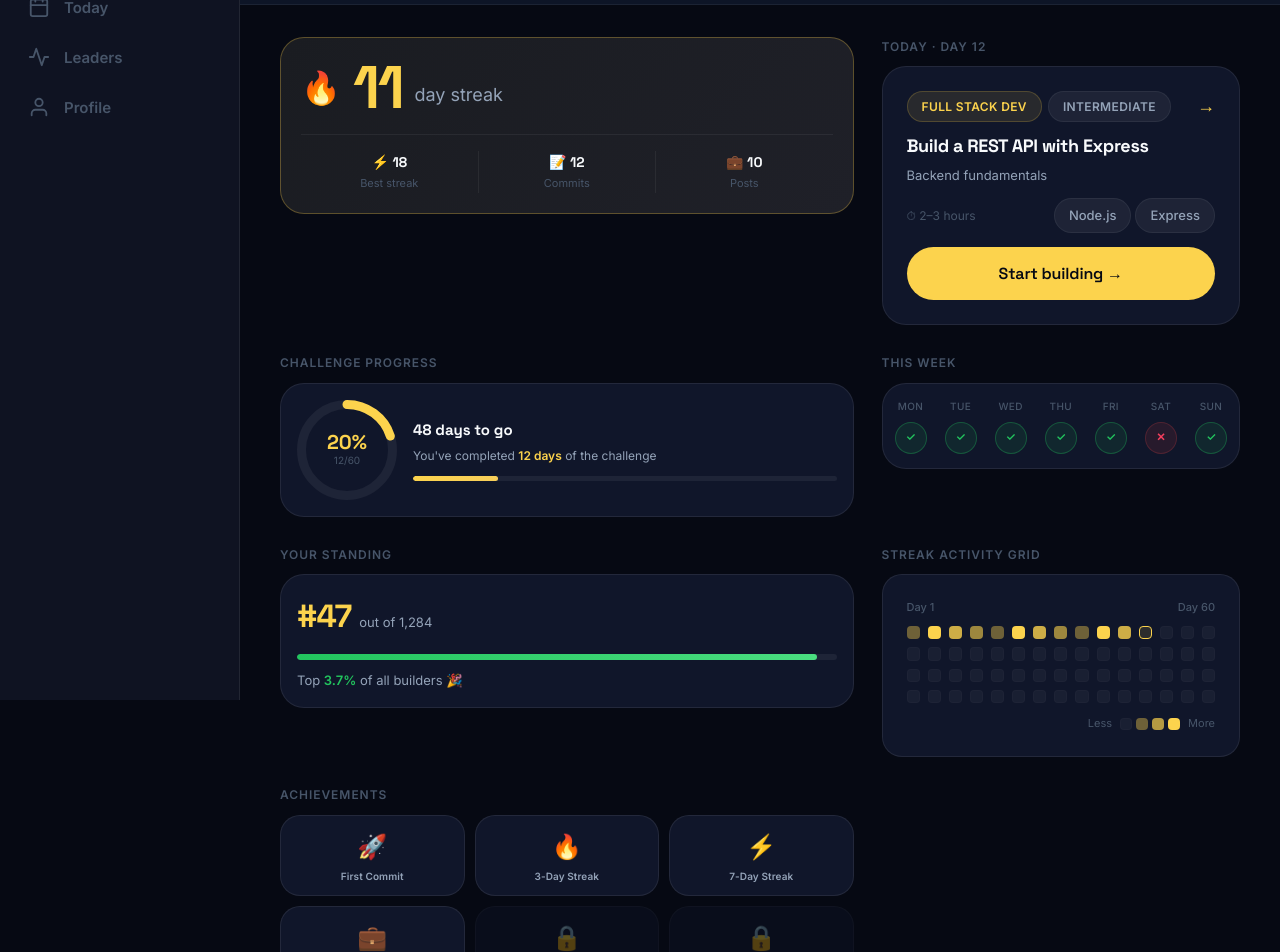
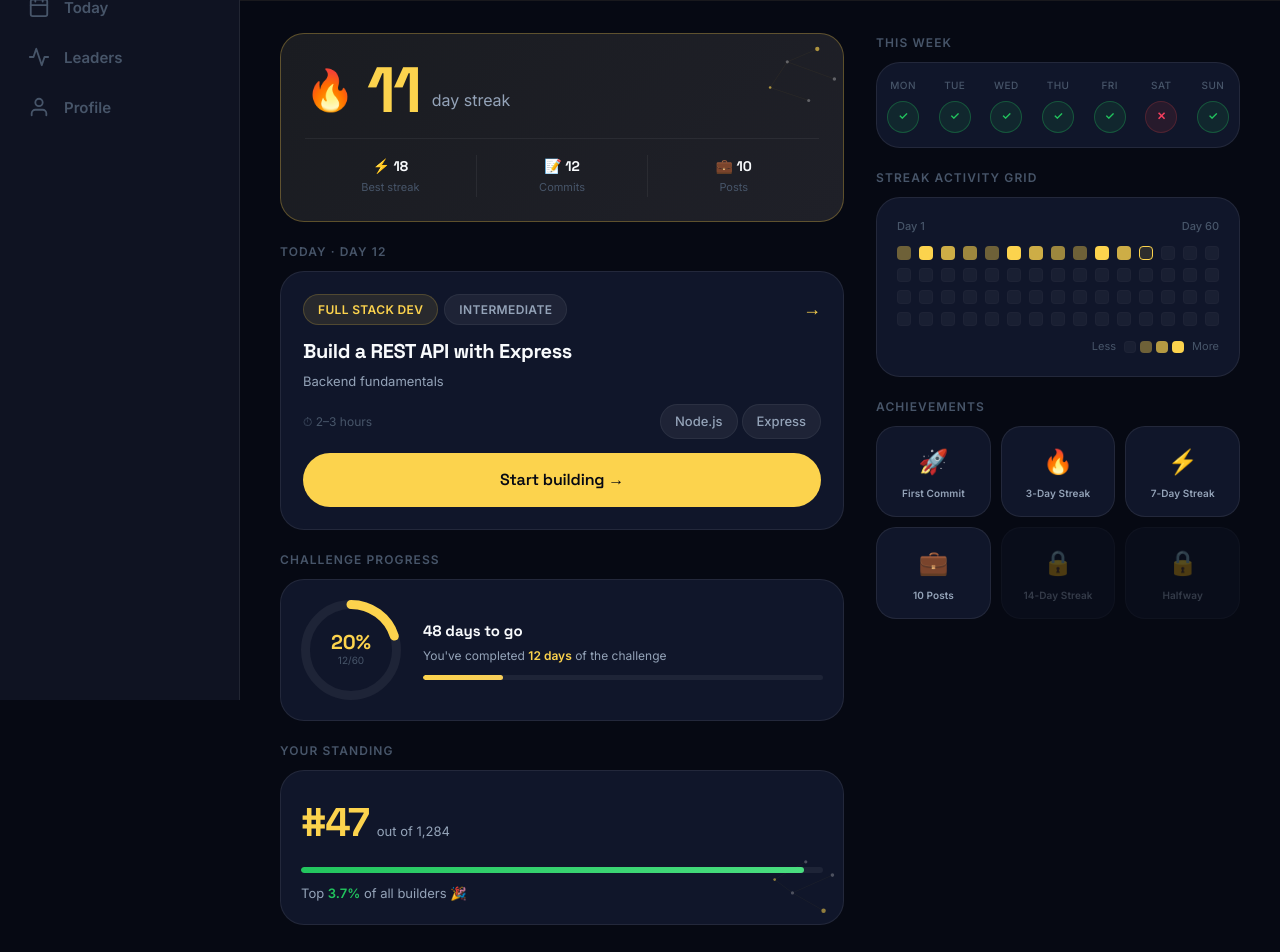
Before and after one commit to Samritha-S/ABTalks, a Next.js app: page /dashboard in a window 1280 px wide. Shown: the part 100-1052 px from the top of the page. Built offline with nearby package versions, Linux system fonts and the light colour scheme; sample sign-in values are in the browser's storage.

Commit message:
design: dashboard two-column layout, constellations in streak/standing cards, visual polish

```diff
--- a/app/dashboard/page.js
+++ b/app/dashboard/page.js
@@ -5,6 +5,23 @@ import Link from 'next/link';
 import { student, challengeDays } from '@/data/mockData';
 import BottomNav from '@/components/BottomNav';
 import styles from './page.module.css';
+
+// ── Shared constellation SVG ──────────────────────────────────
+function Constellation({ className, viewBox, stars, lines }) {
+  return (
+    <svg className={`${styles.constel} ${className || ''}`} viewBox={viewBox} fill="none" aria-hidden="true">
+      {lines.map(([x1,y1,x2,y2], i) => (
+        <line key={i} x1={x1} y1={y1} x2={x2} y2={y2}
+          stroke="rgba(252,211,77,0.10)" strokeWidth="0.8" />
+      ))}
+      {stars.map(([cx,cy,r,yellow], i) => (
+        <circle key={i} cx={cx} cy={cy} r={r}
+          fill={yellow ? '#fcd34d' : '#ffffff'}
+          opacity={yellow ? 1 : 0.45} />
+      ))}
+    </svg>
+  );
+}
 
 // Animated streak counter
 function AnimatedNumber({ value }) {
@@ -56,6 +73,7 @@ export default function DashboardPage() {
 
   return (
     <div className={`page-with-bottom-nav ${styles.dashboard}`}>
+
       {/* ── Top Bar ── */}
       <header className={styles.header}>
         <div className={styles.headerLeft}>
@@ -80,9 +98,12 @@ export default function DashboardPage() {
 
       <div className={styles.content}>
 
-        {/* ── Missed Day Warning ── */}
+        {/* ── Col A (left on desktop) ── */}
+        <div className={styles.colA}>
+
+          {/* Missed Day Warning */}
           {missedYesterday && (
-          <div className={`${styles.warningBanner}`} id="missed-day-banner">
+            <div className={styles.warningBanner} id="missed-day-banner">
               <div className={styles.warningIcon}>⚠️</div>
               <div>
                 <div className={styles.warningTitle}>You missed yesterday</div>
@@ -91,7 +112,7 @@ export default function DashboardPage() {
             </div>
           )}
 
-        {/* ── First Day State ── */}
+          {/* First Day State */}
           {isFirstDay && (
             <div className={styles.firstDayCard} id="first-day-card">
               <div className={styles.firstDayEmoji}>🚀</div>
@@ -103,6 +124,13 @@ export default function DashboardPage() {
           {/* ── Streak Card ── */}
           {!isFirstDay && (
             <div className={styles.streakCard} id="streak-card">
+              {/* constellation top-right */}
+              <Constellation
+                className={styles.constelStreakTR}
+                viewBox="0 0 140 100"
+                stars={[[110,15,2.5,true],[75,30,1.8,false],[130,50,2,false],[55,60,1.5,true],[100,75,1.8,false]]}
+                lines={[[110,15,75,30],[75,30,130,50],[75,30,55,60],[55,60,100,75]]}
+              />
               <div className={styles.streakMain}>
                 <div className={styles.streakFire}>🔥</div>
                 <div className={styles.streakNumber}>
@@ -180,6 +208,35 @@ export default function DashboardPage() {
             </div>
           </div>
 
+          {/* ── Leaderboard Standing ── */}
+          <div className={styles.standingSection}>
+            <div className={styles.sectionLabel}>YOUR STANDING</div>
+            <div className={styles.standingCard} id="standing-card">
+              {/* constellation bottom-right */}
+              <Constellation
+                className={styles.constelStandingBR}
+                viewBox="0 0 120 90"
+                stars={[[100,75,2.5,true],[65,55,1.8,false],[110,35,2,false],[45,40,1.5,true],[80,20,1.8,false]]}
+                lines={[[100,75,65,55],[65,55,110,35],[65,55,45,40],[45,40,80,20]]}
+              />
+              <div className={styles.standingRank}>
+                <div className={styles.rankBadge}>#{s.rank}</div>
+                <div className={styles.rankLabel}>out of {s.totalParticipants.toLocaleString()}</div>
+              </div>
+              <div className={styles.standingBar}>
+                <div className={styles.standingBarFill} style={{ width: `${s.percentile}%` }} />
+              </div>
+              <div className={styles.standingDesc}>
+                Top <strong>{(100 - s.percentile).toFixed(1)}%</strong> of all builders 🎉
+              </div>
+            </div>
+          </div>
+
+        </div>{/* end colA */}
+
+        {/* ── Col B (right on desktop) ── */}
+        <div className={styles.colB}>
+
           {/* ── Week Calendar ── */}
           <div className={styles.weekSection}>
             <div className={styles.sectionLabel}>THIS WEEK</div>
@@ -199,24 +256,7 @@ export default function DashboardPage() {
             </div>
           </div>
 
-        {/* ── Leaderboard Standing ── */}
-        <div className={styles.standingSection}>
-          <div className={styles.sectionLabel}>YOUR STANDING</div>
-          <div className={styles.standingCard} id="standing-card">
-            <div className={styles.standingRank}>
-              <div className={styles.rankBadge}>#{s.rank}</div>
-              <div className={styles.rankLabel}>out of {s.totalParticipants.toLocaleString()}</div>
-            </div>
-            <div className={styles.standingBar}>
-              <div className={styles.standingBarFill} style={{ width: `${s.percentile}%` }} />
-            </div>
-            <div className={styles.standingDesc}>
-              Top <strong>{(100 - s.percentile).toFixed(1)}%</strong> of all builders 🎉
-            </div>
-          </div>
-        </div>
-
-        {/* ── 60-Day Progress Grid (GitHub/LeetCode Style) ── */}
+          {/* ── 60-Day Activity Grid ── */}
           <div className={styles.gridSection}>
             <div className={styles.sectionLabel}>STREAK ACTIVITY GRID</div>
             <div className={styles.gridCard} id="activity-grid-card">
@@ -229,15 +269,11 @@ export default function DashboardPage() {
                   const dayNum = idx + 1;
                   const isCompleted = dayNum < s.currentDay;
                   const isToday = dayNum === s.currentDay;
-
-                // Simulate varying commit density (opacities) for completed days
-                let opacity = 0.15; // default uncompleted
+                  let opacity = 0.15;
                   if (isCompleted) {
                     const densities = [0.4, 0.6, 0.8, 1.0];
-                  // Deterministic pseudo-random density based on day index
                     opacity = densities[(idx * 3) % densities.length];
                   }
-
                   return (
                     <div
                       key={idx}
@@ -282,6 +318,8 @@ export default function DashboardPage() {
             </div>
           </div>
 
+        </div>{/* end colB */}
+
       </div>
 
       <BottomNav active="home" />
--- a/app/dashboard/page.module.css
+++ b/app/dashboard/page.module.css
@@ -1,7 +1,31 @@
-/* Dashboard Styles */
+/* ═══════════════════════════════════════════════
+   Dashboard Styles
+   ═══════════════════════════════════════════════ */
 
 .dashboard {
   background: var(--bg-base);
+  min-height: 100vh;
+}
+
+/* ── Shared constellation SVG ── */
+.constel {
+  position: absolute;
+  pointer-events: none;
+  z-index: 0;
+}
+.constelStreakTR {
+  top: 0;
+  right: 0;
+  width: 120px;
+  height: 90px;
+  opacity: 0.65;
+}
+.constelStandingBR {
+  bottom: 0;
+  right: 0;
+  width: 110px;
+  height: 80px;
+  opacity: 0.55;
 }
 
 /* ── Header ── */
@@ -9,11 +33,11 @@
   display: flex;
   align-items: center;
   justify-content: space-between;
-  padding: 16px;
+  padding: 14px 16px;
   position: sticky;
   top: 0;
   z-index: 30;
-  background: rgba(12,13,16,0.9);
+  background: rgba(12,13,16,0.92);
   backdrop-filter: blur(16px);
   -webkit-backdrop-filter: blur(16px);
   border-bottom: 1px solid var(--border-subtle);
@@ -26,6 +50,7 @@
 .greeting {
   font-size: 11px;
   color: var(--text-muted);
+  margin-bottom: 1px;
 }
 .userName {
   font-family: var(--font-display);
@@ -39,7 +64,8 @@
   gap: 10px;
 }
 .notifBtn {
-  width: 36px; height: 36px;
+  width: 36px;
+  height: 36px;
   border-radius: 50%;
   background: var(--bg-card);
   border: 1px solid var(--border-card);
@@ -49,13 +75,26 @@
   color: var(--text-secondary);
   transition: all var(--transition-fast);
 }
-.notifBtn:hover { color: var(--text-primary); border-color: rgba(255,255,255,0.15); }
+.notifBtn:hover {
+  color: var(--text-primary);
+  border-color: rgba(255,255,255,0.15);
+}
 
+/* ── Content wrapper ── */
 .content {
   padding: 16px;
   display: flex;
   flex-direction: column;
+  gap: 0;
+}
+
+/* Mobile: both cols stack */
+.colA,
+.colB {
+  display: flex;
+  flex-direction: column;
   gap: 16px;
+  padding-bottom: 16px;
 }
 
 /* ── Warning Banner ── */
@@ -63,8 +102,8 @@
   display: flex;
   align-items: flex-start;
   gap: 12px;
-  background: rgba(245,158,11,0.1);
-  border: 1px solid rgba(245,158,11,0.25);
+  background: rgba(245,158,11,0.08);
+  border: 1px solid rgba(245,158,11,0.22);
   border-radius: var(--radius-lg);
   padding: 14px;
   animation: fadeInUp 0.4s ease;
@@ -76,11 +115,15 @@
   font-size: 14px;
   color: var(--accent-amber);
 }
-.warningDesc { font-size: 12px; color: var(--text-secondary); margin-top: 2px; }
+.warningDesc {
+  font-size: 12px;
+  color: var(--text-secondary);
+  margin-top: 2px;
+}
 
 /* ── First Day Card ── */
 .firstDayCard {
-  background: linear-gradient(135deg, rgba(245,197,66,0.08) 0%, rgba(34,197,94,0.05) 100%);
+  background: linear-gradient(135deg, rgba(245,197,66,0.07) 0%, rgba(34,197,94,0.04) 100%);
   border: 1px solid var(--border-accent);
   border-radius: var(--radius-xl);
   padding: 24px;
@@ -96,23 +139,24 @@
   margin-bottom: 8px;
 }
 .firstDayDesc { font-size: 13px; color: var(--text-secondary); line-height: 1.5; }
-.achievementDesc { font-size: 13px; color: var(--text-secondary); line-height: 1.5; }
-.lockedText { color: var(--text-muted); font-style: italic; font-size: 12px; margin-top: 4px; }
 
 /* ── Streak Card ── */
 .streakCard {
+  position: relative;
+  overflow: hidden;
   background: linear-gradient(135deg, #1a1c21 0%, #1f2028 100%);
   border: 1px solid var(--border-accent);
   border-radius: var(--radius-xl);
   padding: 20px;
   animation: fadeInUp 0.4s ease;
-  box-shadow: var(--shadow-glow-yellow);
 }
 .streakMain {
   display: flex;
   align-items: center;
   gap: 12px;
   margin-bottom: 16px;
+  position: relative;
+  z-index: 1;
 }
 .streakFire { font-size: 32px; animation: streakPulse 2s infinite; }
 .streakNumber {
@@ -130,10 +174,18 @@
   align-self: flex-end;
   padding-bottom: 8px;
 }
-.streakDivider { height: 1px; background: var(--border-subtle); margin-bottom: 16px; }
+.streakDivider {
+  height: 1px;
+  background: var(--border-subtle);
+  margin-bottom: 16px;
+  position: relative;
+  z-index: 1;
+}
 .streakStats {
   display: flex;
   gap: 0;
+  position: relative;
+  z-index: 1;
 }
 .streakStat {
   flex: 1;
@@ -154,7 +206,7 @@
 .sectionLabel {
   font-size: 11px;
   font-weight: 600;
-  letter-spacing: 0.08em;
+  letter-spacing: 0.09em;
   color: var(--text-muted);
   text-transform: uppercase;
   margin-bottom: 10px;
@@ -173,7 +225,6 @@
 }
 .todayCard:hover {
   border-color: var(--border-accent);
-  box-shadow: var(--shadow-glow-yellow);
   transform: translateY(-2px);
 }
 .todayCardTop {
@@ -213,7 +264,7 @@
   padding: 16px;
   display: flex;
   align-items: center;
-  gap: 16px;
+  gap: 18px;
   animation: fadeInUp 0.4s ease 0.15s both;
 }
 .progressRingWrap {
@@ -245,7 +296,7 @@
   color: var(--text-primary);
   margin-bottom: 4px;
 }
-.progressSub { font-size: 12px; color: var(--text-secondary); margin-bottom: 10px; }
+.progressSub { font-size: 12px; color: var(--text-secondary); margin-bottom: 10px; line-height: 1.5; }
 .progressSub strong { color: var(--accent-yellow); }
 .progressBar {
   height: 5px;
@@ -260,6 +311,51 @@
   transition: width 1s ease;
 }
 
+/* ── Standing ── */
+.standingSection {}
+.standingCard {
+  position: relative;
+  overflow: hidden;
+  background: var(--bg-card);
+  border: 1px solid var(--border-card);
+  border-radius: var(--radius-xl);
+  padding: 16px;
+  animation: fadeInUp 0.4s ease 0.25s both;
+}
+.standingRank {
+  display: flex;
+  align-items: baseline;
+  gap: 8px;
+  margin-bottom: 12px;
+  position: relative;
+  z-index: 1;
+}
+.rankBadge {
+  font-family: var(--font-display);
+  font-weight: 800;
+  font-size: 34px;
+  color: var(--accent-yellow);
+  letter-spacing: -0.03em;
+}
+.rankLabel { font-size: 13px; color: var(--text-secondary); }
+.standingBar {
+  height: 6px;
+  background: rgba(255,255,255,0.06);
+  border-radius: var(--radius-full);
+  margin-bottom: 10px;
+  overflow: hidden;
+  position: relative;
+  z-index: 1;
+}
+.standingBarFill {
+  height: 100%;
+  background: linear-gradient(90deg, var(--accent-green), #4ade80);
+  border-radius: var(--radius-full);
+  transition: width 1.2s ease;
+}
+.standingDesc { font-size: 13px; color: var(--text-secondary); position: relative; z-index: 1; }
+.standingDesc strong { color: var(--accent-green); }
+
 /* ── Week Calendar ── */
 .weekSection {}
 .weekGrid {
@@ -268,7 +364,7 @@
   background: var(--bg-card);
   border: 1px solid var(--border-card);
   border-radius: var(--radius-xl);
-  padding: 14px 12px;
+  padding: 14px 10px;
   animation: fadeInUp 0.4s ease 0.2s both;
 }
 .weekDay {
@@ -285,7 +381,8 @@
   font-weight: 500;
 }
 .weekDot {
-  width: 32px; height: 32px;
+  width: 32px;
+  height: 32px;
   border-radius: 50%;
   display: flex;
   align-items: center;
@@ -311,115 +408,14 @@
   animation: streakPulse 2s infinite;
 }
 
-/* ── Standing ── */
-.standingSection {}
-.standingCard {
-  background: var(--bg-card);
-  border: 1px solid var(--border-card);
-  border-radius: var(--radius-xl);
-  padding: 16px;
-  animation: fadeInUp 0.4s ease 0.25s both;
-}
-.standingRank {
-  display: flex;
-  align-items: baseline;
-  gap: 8px;
-  margin-bottom: 12px;
-}
-.rankBadge {
-  font-family: var(--font-display);
-  font-weight: 800;
-  font-size: 32px;
-  color: var(--accent-yellow);
-  letter-spacing: -0.03em;
-}
-.rankLabel { font-size: 13px; color: var(--text-secondary); }
-.standingBar {
-  height: 6px;
-  background: rgba(255,255,255,0.06);
-  border-radius: var(--radius-full);
-  margin-bottom: 10px;
-  overflow: hidden;
-}
-.standingBarFill {
-  height: 100%;
-  background: linear-gradient(90deg, var(--accent-green), #4ade80);
-  border-radius: var(--radius-full);
-  transition: width 1.2s ease;
-}
-.standingDesc { font-size: 13px; color: var(--text-secondary); }
-.standingDesc strong { color: var(--accent-green); }
-
-/* ── Achievements ── */
-.achieveSection {}
-.badgeGrid {
-  display: grid;
-  grid-template-columns: repeat(3, 1fr);
-  gap: 10px;
-  animation: fadeInUp 0.4s ease 0.3s both;
-}
-.badgeItem {
-  background: var(--bg-card);
-  border: 1px solid var(--border-card);
-  border-radius: var(--radius-lg);
-  padding: 12px 8px;
-  text-align: center;
-  transition: all var(--transition-base);
-}
-.badgeItem:not(.badgeLocked):hover {
-  border-color: var(--border-accent);
-  transform: translateY(-2px);
-}
-.badgeLocked { opacity: 0.35; }
-.badgeIcon { font-size: 24px; margin-bottom: 4px; }
-.badgeName {
-  font-size: 10px;
-  font-weight: 600;
-  color: var(--text-secondary);
-  letter-spacing: 0.01em;
-  line-height: 1.3;
-}
-
-/* ── Desktop Optimization ── */
-@media (min-width: 768px) {
-  .header {
-    padding: 20px 40px;
-    position: sticky;
-    top: 0;
-    background: rgba(15,23,42,0.92);
-  }
-  .greeting { font-size: 13px; }
-  .userName { font-size: 20px; }
-  .trackBadge { font-size: 13px; padding: 6px 14px; }
-
-  .content {
-    padding: 32px 40px;
-    display: grid;
-    grid-template-columns: 1.6fr 1fr;
-    gap: 28px;
-    align-items: start;
-  }
-
-  /* Streak card */
-  .streakNumber { font-size: 60px; }
-  .streakLabel { font-size: 18px; }
-
-  /* Today's task card */
-  .todayCard { padding: 24px; }
-  .taskTitle { font-size: 20px; }
-
-  /* Section labels */
-  .sectionLabel { font-size: 12px; }
-}
-
-/* ── Streak Activity Grid ── */
+/* ── Activity Grid ── */
 .gridSection {
   animation: fadeInUp 0.4s ease;
 }
 .gridCard {
   background: var(--bg-card);
   border: 1px solid var(--border-card);
-  border-radius: var(--radius-lg);
+  border-radius: var(--radius-xl);
   padding: 16px;
 }
 .gridLegend {
@@ -434,7 +430,6 @@
 }
 .activityGrid {
   display: grid;
-  /* 10 columns by 6 rows = 60 days */
   grid-template-columns: repeat(10, 1fr);
   gap: 6px;
   margin-bottom: 12px;
@@ -445,18 +440,17 @@
   transition: all var(--transition-fast);
 }
 .cellLocked {
-  background: rgba(255, 255, 255, 0.04);
-  border: 1px solid rgba(255, 255, 255, 0.02);
+  background: rgba(255,255,255,0.04);
+  border: 1px solid rgba(255,255,255,0.02);
 }
 .cellCompleted {
   background: var(--accent-yellow);
 }
 .cellCompleted:hover {
-  transform: scale(1.15);
-  box-shadow: 0 0 8px rgba(252, 211, 77, 0.3);
+  transform: scale(1.2);
 }
 .cellToday {
-  background: rgba(252, 211, 77, 0.12);
+  background: rgba(252,211,77,0.12);
   border: 1.5px solid var(--accent-yellow);
   animation: pulse 2s infinite;
 }
@@ -477,13 +471,91 @@
   height: 12px;
 }
 
+/* ── Achievements ── */
+.achieveSection {}
+.badgeGrid {
+  display: grid;
+  grid-template-columns: repeat(3, 1fr);
+  gap: 10px;
+  animation: fadeInUp 0.4s ease 0.3s both;
+}
+.badgeItem {
+  background: var(--bg-card);
+  border: 1px solid var(--border-card);
+  border-radius: var(--radius-lg);
+  padding: 14px 8px;
+  text-align: center;
+  transition: all var(--transition-base);
+}
+.badgeItem:not(.badgeLocked):hover {
+  border-color: var(--border-accent);
+  transform: translateY(-2px);
+}
+.badgeLocked { opacity: 0.32; }
+.badgeIcon { font-size: 24px; margin-bottom: 6px; }
+.badgeName {
+  font-size: 10px;
+  font-weight: 600;
+  color: var(--text-secondary);
+  letter-spacing: 0.01em;
+  line-height: 1.3;
+}
+
+/* ═══════════════════════════════════════════════
+   Desktop  ≥ 768 px
+   ═══════════════════════════════════════════════ */
 @media (min-width: 768px) {
+  .header {
+    padding: 18px 40px;
+  }
+  .greeting { font-size: 13px; }
+  .userName { font-size: 19px; }
+
+  .content {
+    padding: 32px 40px;
+    display: grid;
+    grid-template-columns: 1.55fr 1fr;
+    grid-template-rows: auto;
+    gap: 32px;
+    align-items: start;
+  }
+
+  .colA {
+    gap: 20px;
+    padding-bottom: 0;
+  }
+  .colB {
+    gap: 20px;
+    padding-bottom: 0;
+  }
+
+  /* Streak card */
+  .streakCard { padding: 24px; }
+  .streakNumber { font-size: 64px; }
+  .streakLabel { font-size: 16px; }
+  .streakFire { font-size: 40px; }
+
+  /* Today card */
+  .todayCard { padding: 22px; }
+  .todayTitle { font-size: 20px; }
+
+  /* Progress card */
+  .progressCard { padding: 20px; gap: 22px; }
+
+  /* Standing card */
+  .standingCard { padding: 20px; }
+  .rankBadge { font-size: 40px; }
+
+  /* Section labels */
+  .sectionLabel { font-size: 12px; }
+
+  /* Activity grid wider cols on desktop */
   .activityGrid {
-    /* 15 columns by 4 rows = 60 days on desktop for a wider landscape ratio */
     grid-template-columns: repeat(15, 1fr);
     gap: 8px;
   }
-  .gridCard {
-    padding: 24px;
-  }
+  .gridCard { padding: 20px; }
+
+  /* Badge grid 3-col stays, but a bit more padding */
+  .badgeItem { padding: 16px 8px; }
 }
```
Lines whose indentation alone changed are shown as unchanged.
